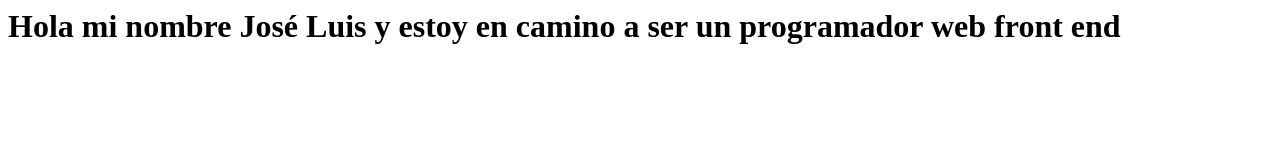
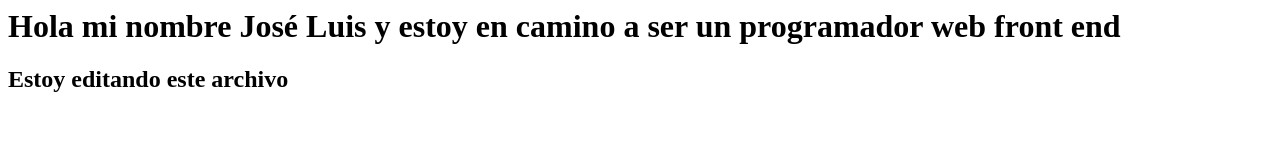
Before and after one commit to gaussluis/mi-primer-portafolio, a plain HTML site: page index.html in a window 1280 px wide. Drawn offline with Linux system fonts and the light colour scheme.

Commit message:
Update index.html

```diff
--- a/index.html
+++ b/index.html
@@ -1 +1,3 @@
 <h1> Hola mi nombre José Luis y estoy en camino a ser un programador web front end </h1>
+<!--Hice esta modificación el dia martes 18 19.30horas-->
+<h2> Estoy editando este archivo</h2>
```
